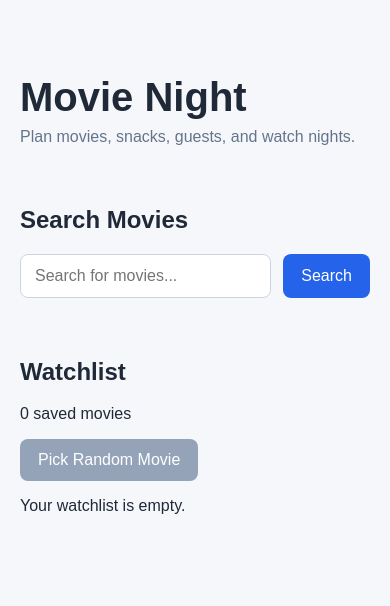
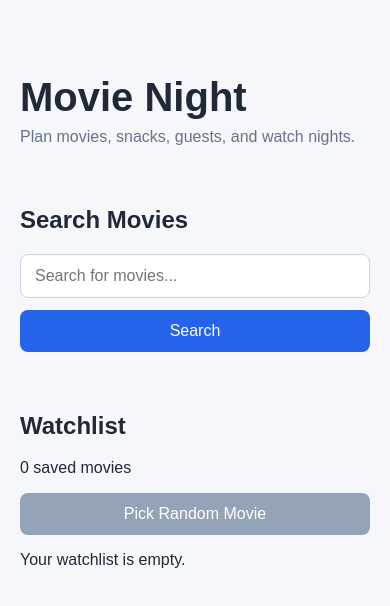
Before and after one commit to jerichomc/MovieNight, a React (Vite) app in the folder movie-night/: page / in a window 390 px wide. Shown: the top 606 px of the page. Built offline with nearby package versions, Linux system fonts and the light colour scheme.

Commit message:
made a reusable MovieCard component to display one movie

```diff
--- /dev/null
+++ b/movie-night/src/components/MovieCard.jsx
@@ -0,0 +1,14 @@
+function MovieCard({ movie, children }) {
+    return (
+        <li className="movie-card">
+            <h3>{movie.title}</h3>
+            <p>{movie.year}</p>
+
+            {movie.overview && <p>{movie.overview}</p>}
+
+            {children}
+        </li>
+    )
+}
+//children will be whatever is passed in as the content of the component like a button or other elements
+export default MovieCard;
--- a/movie-night/src/components/MovieList.jsx
+++ b/movie-night/src/components/MovieList.jsx
@@ -1,3 +1,5 @@
+import MovieCard from "./MovieCard.jsx";
+
 function MovieList({ submittedSearch, movies, onAddToWatchlist }) {
   if (!submittedSearch) {
     return null; // Don't render anything if no search has been submitted
@@ -10,15 +12,11 @@ function MovieList({ submittedSearch, movies, onAddToWatchlist }) {
       {movies.length > 0 ? ( // Check if there are movies to display
         <ul>
           {movies.map((movie) => (
-            <li key={movie.id} className="movie-card">
-              <h3>{movie.title}</h3>
-              <p>{movie.year}</p>
-              <p>{movie.overview}</p>
-
-              <button type="button" onClick={() => onAddToWatchlist(movie)}>
-                Add to Watchlist
-              </button>
-            </li>
+            <MovieCard key={movie.id} movie={movie}>
+                <button type="button" onClick={() => onAddToWatchlist(movie)}>
+                  Add to Watchlist
+                </button>
+            </MovieCard>
           ))}
         </ul>
       ) : (
--- a/movie-night/src/components/Watchlist.jsx
+++ b/movie-night/src/components/Watchlist.jsx
@@ -1,3 +1,5 @@
+import MovieCard from "./MovieCard.jsx";
+
 function Watchlist({
   watchlist,
   selectedMovie,
@@ -20,17 +22,14 @@ function Watchlist({
       {watchlist.length > 0 ? (
         <ul>
           {watchlist.map((movie) => (
-            <li key={movie.id} className="movie-card">
-              <h3>{movie.title}</h3>
-              <p>{movie.year}</p>
-
+            <MovieCard key={movie.id} movie={movie}>
               <button
                 type="button"
                 onClick={() => onRemoveFromWatchlist(movie.id)}
               >
                 Remove
               </button>
-            </li>
+            </MovieCard>
           ))}
         </ul>
       ) : (
--- a/movie-night/src/index.css
+++ b/movie-night/src/index.css
@@ -110,3 +110,14 @@ section {
   margin-bottom: 0;
   font-weight: 700;
 }
+
+
+@media (max-width: 600px) {
+  form {
+    flex-direction: column;
+  }
+
+  button {
+    width: 100%;
+  }
+}
```
